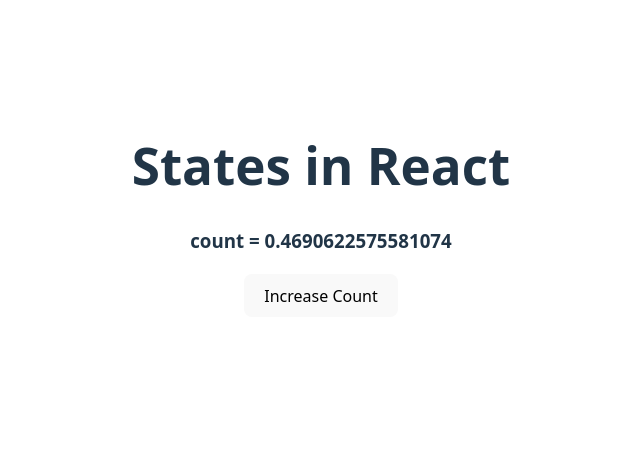
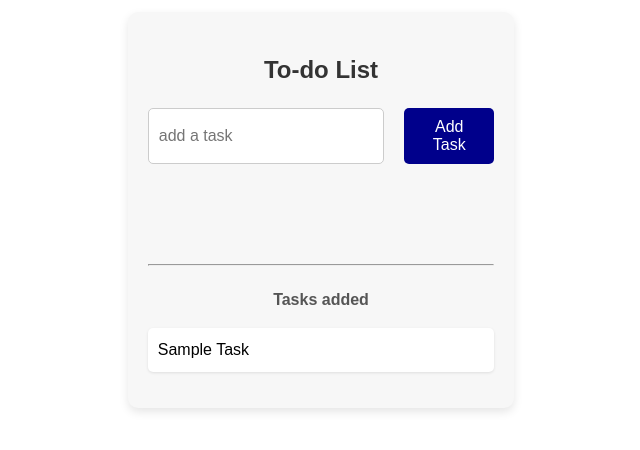
Before and after one commit to asishmehata48/60DaysOfLearning2025, a React (Vite) app in the folder react-state-class/: page / in a window 1280 px wide. Shown: the part 190-640 px from the top of the page, without its empty margins (319-959 px from the left). Built offline with nearby package versions, Linux system fonts and the light colour scheme.

Commit message:
imported

```diff
--- a/react-state-class/src/App.jsx
+++ b/react-state-class/src/App.jsx
@@ -1,12 +1,12 @@
 import './App.css'
 import Counter from './Counter.jsx'
+import TodoList from './TodoList.jsx'
 
 function App() {
 
   return (
     <>
-    <h1>States in React</h1>
-    <Counter />
+      <TodoList />
     </>
   )
 }
```
